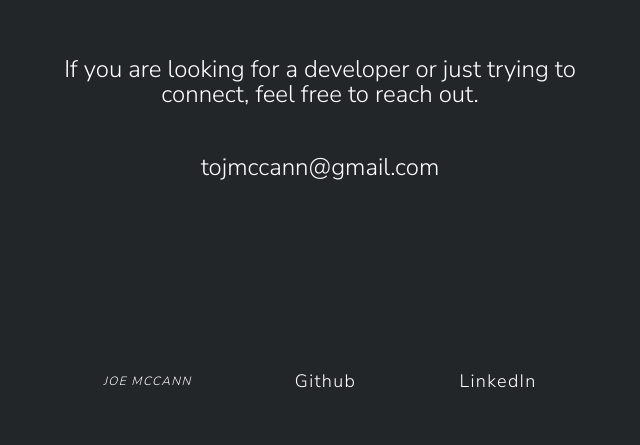
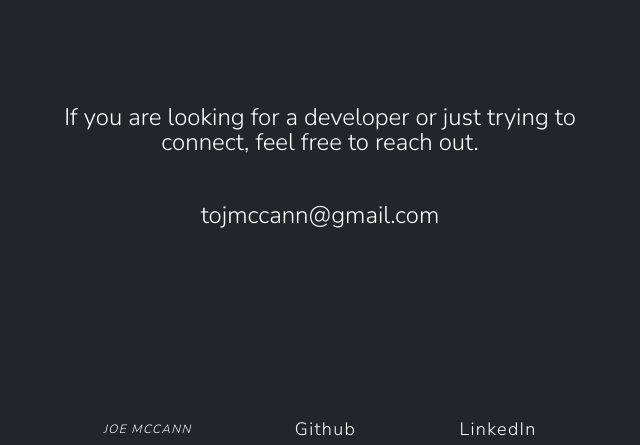
Before and after one commit to the-rabblerouser/McCann-Portfolio, a Next.js app: page /projects in a window 1280 px wide. Shown: the part 863-1308 px from the top of the page, without its empty margins (320-960 px from the left). Before the commit the page ends 1260 px from the top, so only its background shows below. Built offline with nearby package versions, Linux system fonts and the light colour scheme; no server answers; the database is empty.

Commit message:
Corrected about me spacing

```diff
--- a/components/Connect/connect.styled.ts
+++ b/components/Connect/connect.styled.ts
@@ -33,7 +33,7 @@
 	@media (min-width: 765px) {
 		width: 540px;
 		height: 66px;
-		margin: 0 0 0 0;
+		margin: 3rem 0 0 0;
 		font-size: 24px;
 	}
 
```
Also changed, not shown: components/AboutMe/aboutme.styled.ts (+4 -3 lines).
